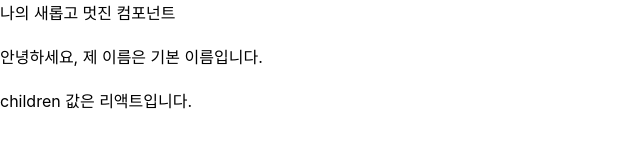
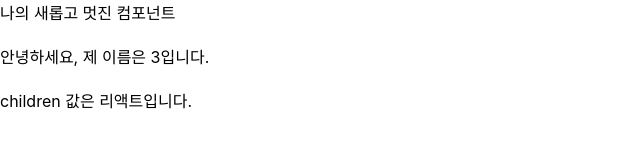
Before and after one commit to dohy-9443/ReactExample, a React (Create React App) app in the folder hello-react/: page / in a window 1280 px wide. Shown: the top 160 px of the page, without its empty margins (0-640 px from the left). Built offline with nearby package versions, Linux system fonts and the light colour scheme.

Commit message:
propTypes를 통한 props 검증

```diff
--- a/hello-react/src/App.js
+++ b/hello-react/src/App.js
@@ -4,7 +4,7 @@ import MyComponent from './MyComponent';
 const App = () => {
   return (
     <div>
-      <MyComponent>리액트</MyComponent>
+      <MyComponent name={3}>리액트</MyComponent>
       <br />
     </div>
   );
```
Also changed, not shown: hello-react/src/MyComponent.js (+6 -2 lines).
